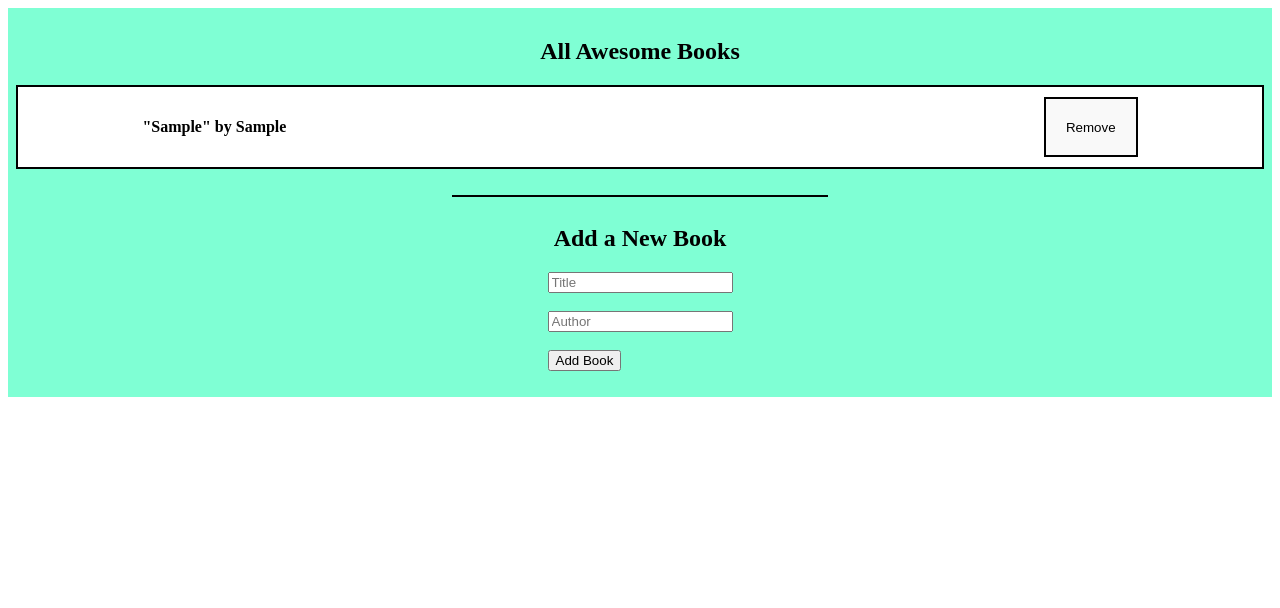
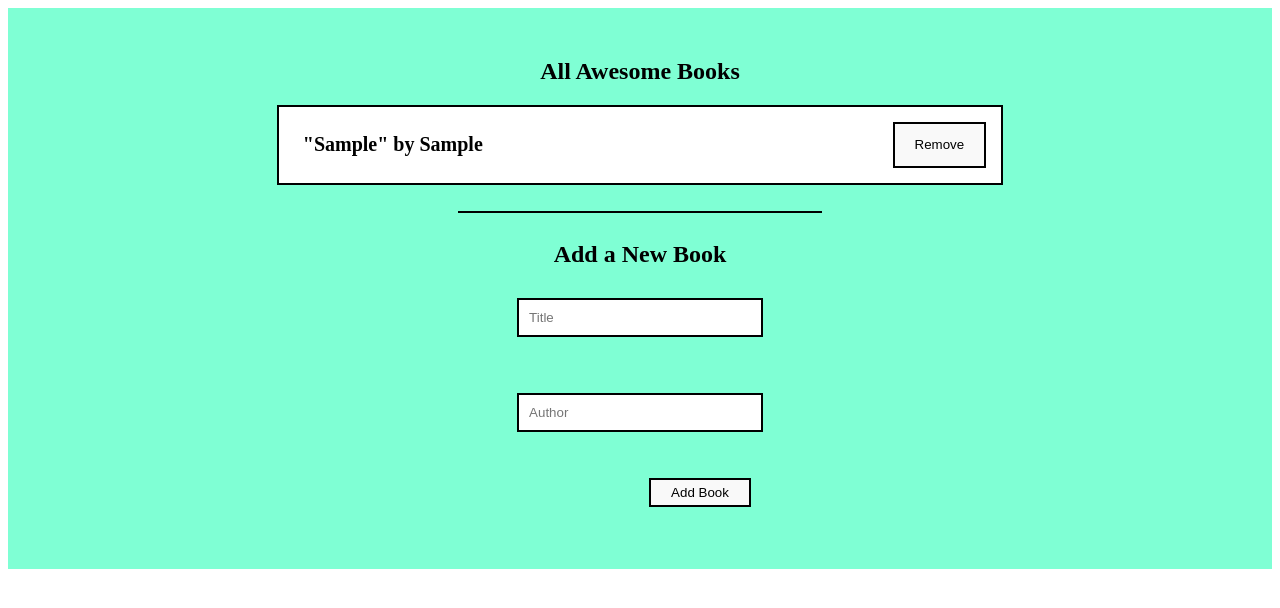
Before and after one commit to Ukaypromise/awesome-book, a website: page index.html in a window 1280 px wide. Both pictures are taken after typing "Sample", "Sample" into the empty fields and a click on the button "Add Book". Drawn offline with Linux system fonts and the light colour scheme.

Commit message:
Refactor code to meet javascript class requirments.

```diff
--- a/css/style.css
+++ b/css/style.css
@@ -1,25 +1,30 @@
 /* Style Css */
 
 .books-section {
-  padding: 10px;
+  padding: 30px;
   align-items: center;
   justify-content: center;
   display: flex;
   flex-direction: column;
   background-color: aquamarine;
+
 }
 
 .m-hr {
   width: 30%;
   border: 1px solid #000;
 }
-
+.m-h{
+    font-size: 20px;
+    font-weight: bold;
+    margin-left: 1.5rem ;
+}
 .books {
   display: flex;
   flex-direction: column;
   justify-content: center;
   align-items: center;
-  width: 100%;
+  width: 60%;
   border: 2px solid #000;
   background-color: #fff;
 }
@@ -28,9 +33,16 @@
   display: flex;
   flex-direction: row;
   justify-content: space-between;
-  margin: 10px;
-  width: 80%;
+  /* margin: 10px; */
+  width: 100%;
+
 }
+
+.book-wraper:nth-child(even) {
+   background-color: gray;
+}
+
+
 
 .books div:nth-child(odd) {
   background-color: #fff9;
@@ -39,5 +51,27 @@
 .remove-button {
   border: 2px solid #000;
   background-color: #f9f9f9;
-  padding: 0 20px;
+  padding: 5px 20px;
+  margin: 15px;
 }
+
+form{
+    display: flex;
+    flex-direction: column;
+    justify-content: center;
+    align-items: center;
+}
+
+input{
+    width: 100%;
+    padding: 10px;
+    border: 2px solid #000;
+    margin: 10px;
+}
+
+.add-btn{
+    border: 2px solid #000;
+    background-color: #f9f9f9;
+    padding: 5px 20px;
+    margin-left: 120px;
+}
--- a/script/app.js
+++ b/script/app.js
@@ -3,6 +3,13 @@ const inputTitle = document.getElementById('title');
 const inputAuthor = document.getElementById('author');
 const submitBtn = document.querySelector('.add-btn');
 const bookSection = document.querySelector('.books');
+
+class Book {
+  constructor(title, author) {
+    this.title = title;
+    this.author = author;
+  }
+}
 class BookSet {
   // Constructor with array of books
   constructor(books = []) {
@@ -32,7 +39,7 @@ class BookSet {
     if (this) {
       const div = document.createElement('div');
       div.className = 'book-wraper';
-      div.innerHTML = `<h4>"${data.title}" by
+      div.innerHTML = `<h4 class="m-h">"${data.title}" by
                     ${data.author}</h4>
                     <button data-value="${data.title}-${data.author}" type="button" class ="remove-button">Remove</button>`;
       bookSection.appendChild(div);
@@ -55,12 +62,7 @@ class BookSet {
 }
 
 // Book Constructor function (representing a book).
-class Book {
-  constructor(title, author) {
-    this.title = title;
-    this.author = author;
-  }
-}
+
 
 const coll = new BookSet();
 if (localStorage.getItem('bookItems')) {
```
